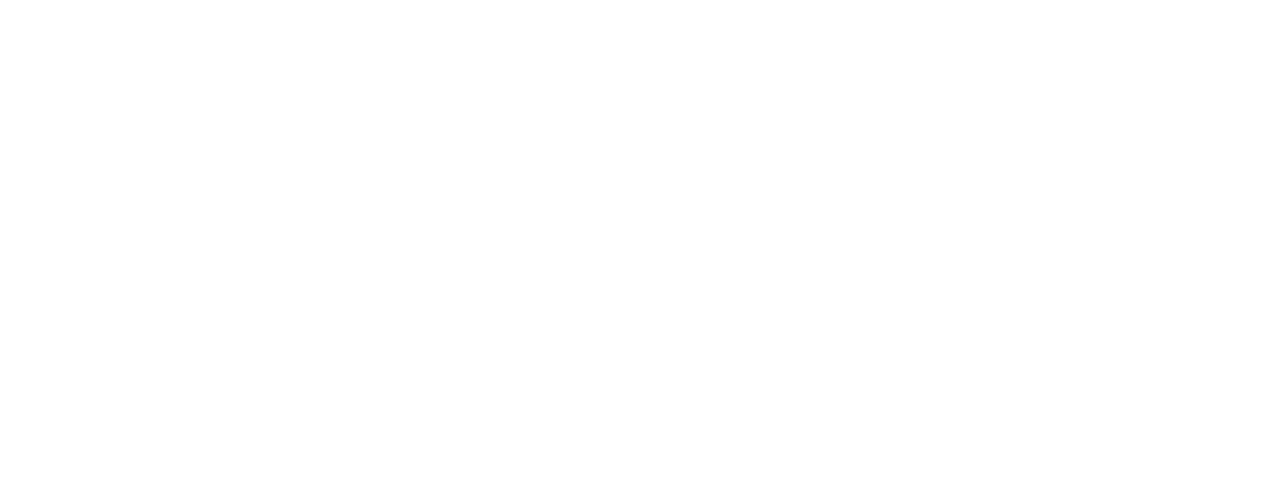
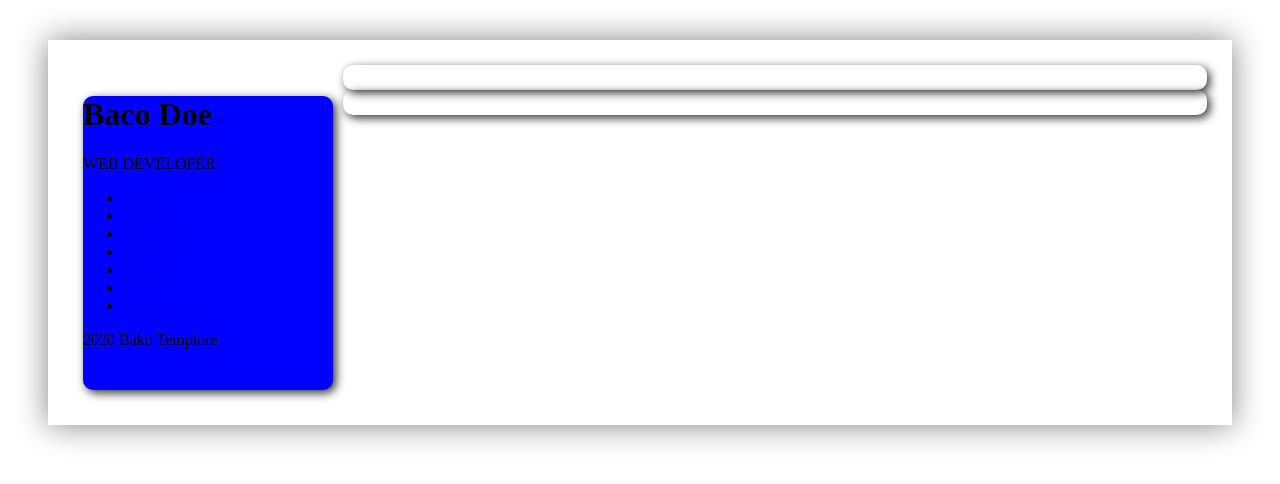
Before and after one commit to oruzbaevas01/21.11.22, a plain HTML site: page index.html in a window 1280 px wide. Drawn offline with Linux system fonts and the light colour scheme.

Commit message:
navigation

```diff
--- a/index.html
+++ b/index.html
@@ -1,12 +1,34 @@
-<!DOCTYPE html>
-<html lang="en">
-<head>
-  <meta charset="UTF-8">
-  <meta http-equiv="X-UA-Compatible" content="IE=edge">
-  <meta name="viewport" content="width=device-width, initial-scale=1.0">
-  <title>Document</title>
-</head>
-<body>
+<html>
+    <head>
+        <link rel="stylesheet" href="style.css">
+        <title>Hello</title>
+    </head>
+    <body>
+        <div class="container">
+            <div class="sidebor">
+            <div class="box blue">
+                <h1>Baco Doe</h1>
+                <p>WEB DEVELOPER</p>
 
-</body>
+                <nav>
+                    <ul>
+                        <li><a href="#">Home</a></li>
+                        <li><a href="#">About</a></li>
+                        <li><a href="#">Services</a></li>
+                        <li><a href="#">Resume</a></li>
+                        <li><a href="#">Wods</a></li>
+                        <li><a href="#">Blog</a></li>
+                        <li><a href="#">Contact</a></li>
+                    </ul>
+                </nav>
+                <p>2020 Bako Templore</p>
+            </div>
+        </div>
+            <div class="content">
+                    <div class="box"></div>
+                    <div class="box"></div>
+            </div>
+
+        </div>
+    </body>
 </html>
--- a/style.css
+++ b/style.css
@@ -0,0 +1,25 @@
+.box {
+  border-radius: 10px;
+  box-shadow: 3px 3px 10px rgb(52, 48, 48);
+  padding: 10%;
+  padding:0 0 25px ;
+
+}
+.blue {
+  background-color: blue;
+}
+.container {
+  box-shadow: 0 0 30px rgba(0, 0, 0, 0.489);
+  margin: 40px;
+  padding: 25px;
+
+  display: flex;
+
+}
+.sidebor {
+  flex: 0 0 250px;
+  padding: 10px;
+}
+.content {
+  flex: 1 1 auto;
+}
```
